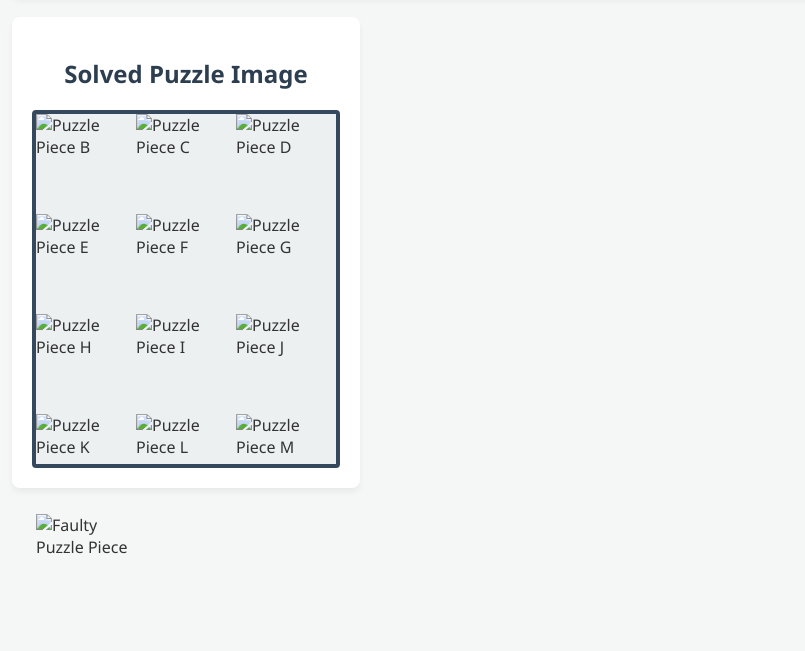
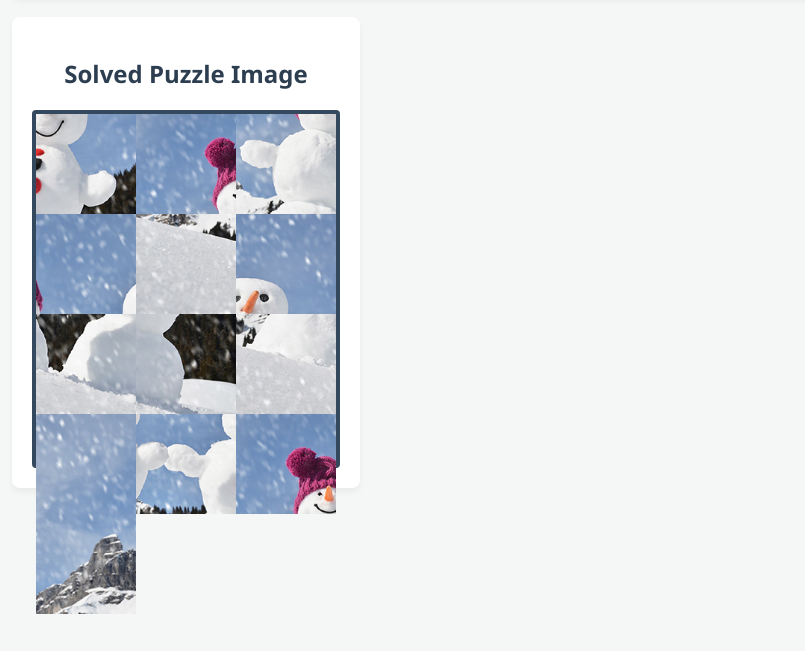
Before and after one commit to wellinb2027-lgtm/wellinb2027-lgtm.github.io, a plain HTML site: page bwd/puzzle/index.htm in a window 1280 px wide. Shown: the part 149-800 px from the top of the page, without its empty margins (128-933 px from the left). Drawn offline with Linux system fonts and the light colour scheme.

Commit message:
Update index.htm

```diff
--- a/bwd/puzzle/index.htm
+++ b/bwd/puzzle/index.htm
@@ -105,21 +105,21 @@
             <h2>Solved Puzzle Image</h2>
             <div class="flex-puzzle-container">
 
-                <img src="image/puzzle2_B.jpg" alt="Puzzle Piece B">
-                <img src="image/puzzle2_C.jpg" alt="Puzzle Piece C">
-                <img src="image/puzzle2_D.jpg" alt="Puzzle Piece D">
-                <img src="image/puzzle2_E.jpg" alt="Puzzle Piece E">
-                <img src="image/puzzle2_F.jpg" alt="Puzzle Piece F">
-                <img src="image/puzzle2_G.jpg" alt="Puzzle Piece G">
-                <img src="image/puzzle2_H.jpg" alt="Puzzle Piece H">
-                <img src="image/puzzle2_I.jpg" alt="Puzzle Piece I">
-                <img src="image/puzzle2_J.jpg" alt="Puzzle Piece J">
-                <img src="image/puzzle2_K.jpg" alt="Puzzle Piece K">
-                <img src="image/puzzle2_L.jpg" alt="Puzzle Piece L">
-                <img src="image/puzzle2_M.jpg" alt="Puzzle Piece M">
+                <img src="images/puzzle2_B.jpg" alt="Puzzle Piece B">
+                <img src="images/puzzle2_C.jpg" alt="Puzzle Piece C">
+                <img src="images/puzzle2_D.jpg" alt="Puzzle Piece D">
+                <img src="images/puzzle2_E.jpg" alt="Puzzle Piece E">
+                <img src="images/puzzle2_F.jpg" alt="Puzzle Piece F">
+                <img src="images/puzzle2_G.jpg" alt="Puzzle Piece G">
+                <img src="images/puzzle2_H.jpg" alt="Puzzle Piece H">
+                <img src="images/puzzle2_I.jpg" alt="Puzzle Piece I">
+                <img src="images/puzzle2_J.jpg" alt="Puzzle Piece J">
+                <img src="images/puzzle2_K.jpg" alt="Puzzle Piece K">
+                <img src="images/puzzle2_L.jpg" alt="Puzzle Piece L">
+                <img src="images/puzzle2_M.jpg" alt="Puzzle Piece M">
 
 
-                <img src="image/puzzle2_A.jpg" alt="Faulty Puzzle Piece" class="faulty-piece">
+                <img src="images/puzzle2_A.jpg" alt="Faulty Puzzle Piece" class="faulty-piece">
             </div>
         </section>
 
```
